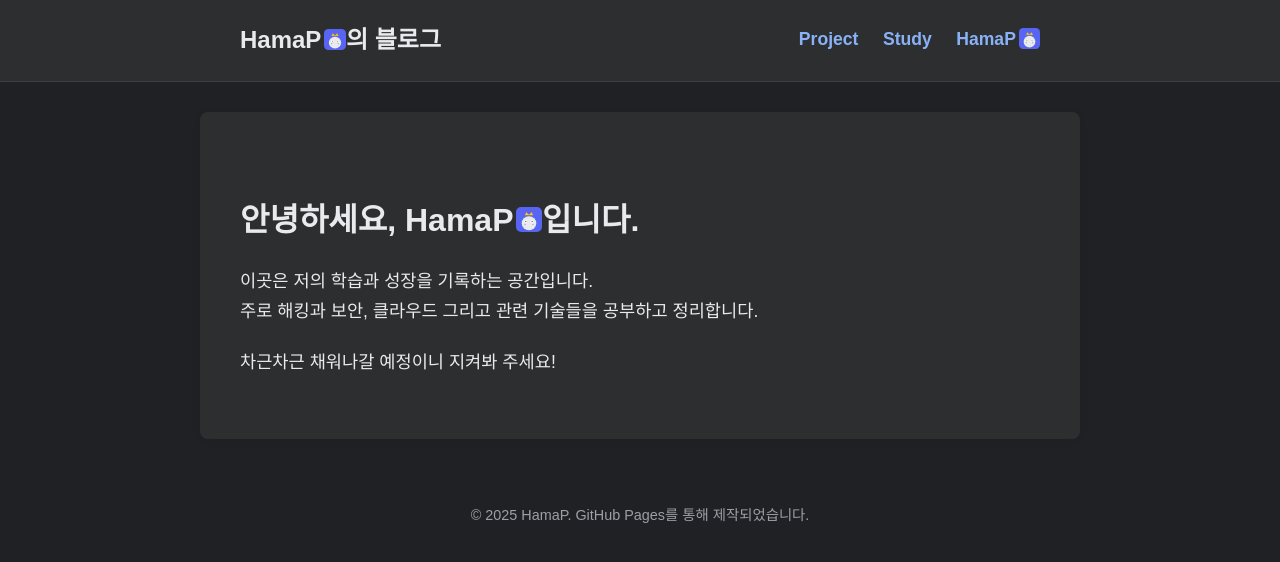
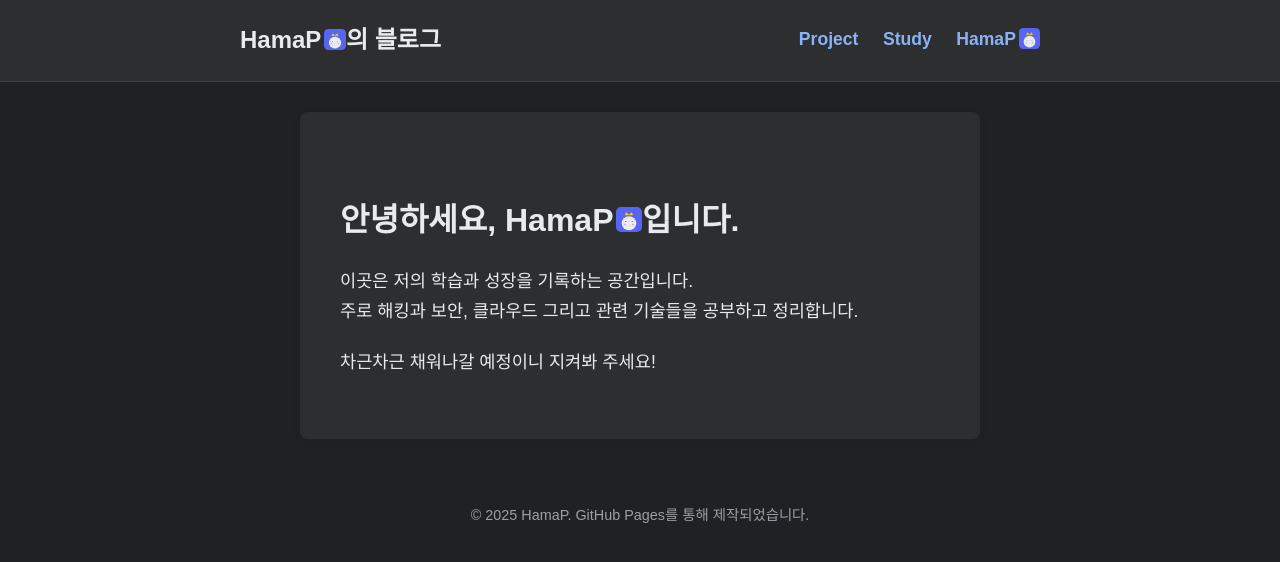
Before and after one commit to HamaP0/HamaP0.github.io, a Jekyll site: the page built from index.html, in a window 1280 px wide. Shown: the top 562 px of the page. Built offline with Jekyll 4.4.1, drawn with Linux system fonts in a browser that asks for light colours; some web fonts are replaced.

Commit message:
Update style.css

```diff
--- a/assets/css/style.css
+++ b/assets/css/style.css
@@ -43,7 +43,7 @@ hr { border: none; border-top: 1px solid var(--border-color); margin: 40px 0; }
 /* 메인 컨텐츠 영역      */
 /* ------------------- */
 .content-wrapper {
-  max-width: 800px; /* 최대 너비 지정 */
+  max-width: 600px; /* 800이 최대 너비 */
   margin: 0 auto 30px auto; /* 상 0, 좌우 auto(가운데정렬), 하 30px */
   padding: 40px;
   background-color: var(--content-bg);
```
